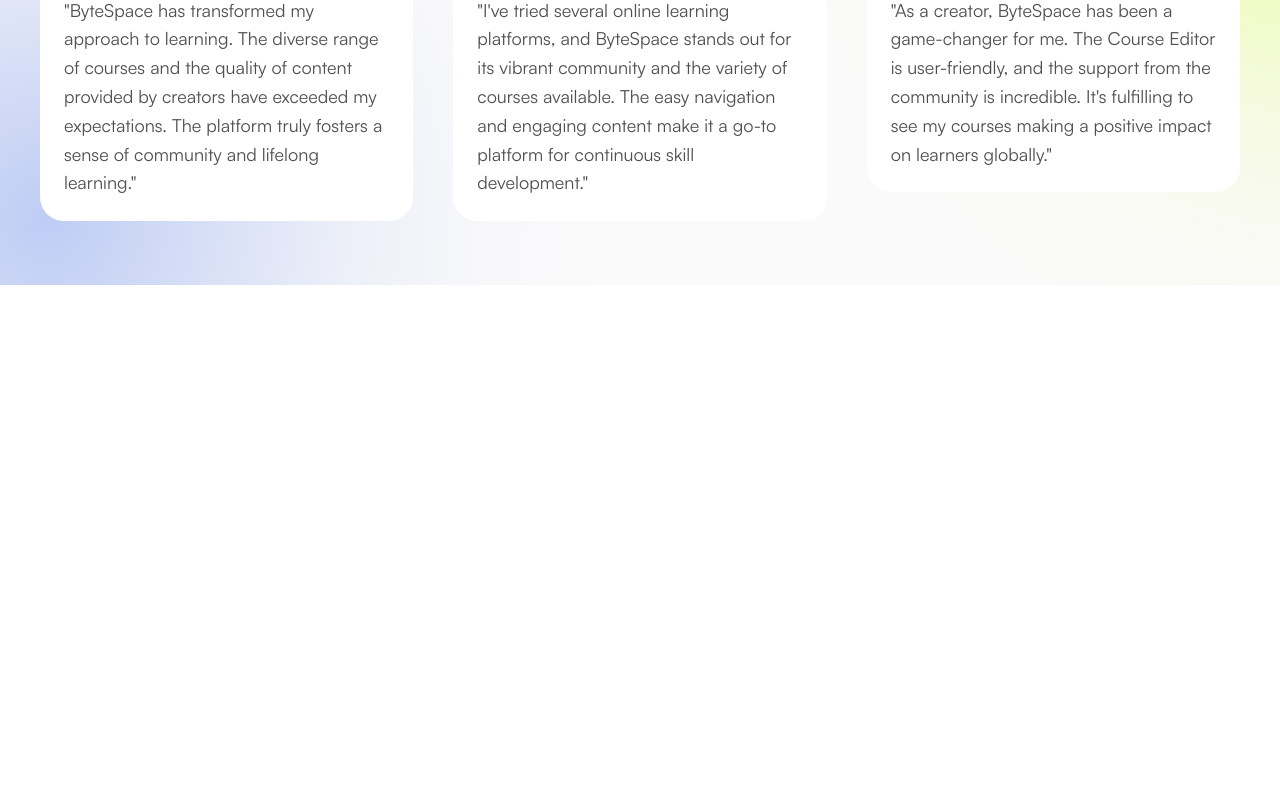
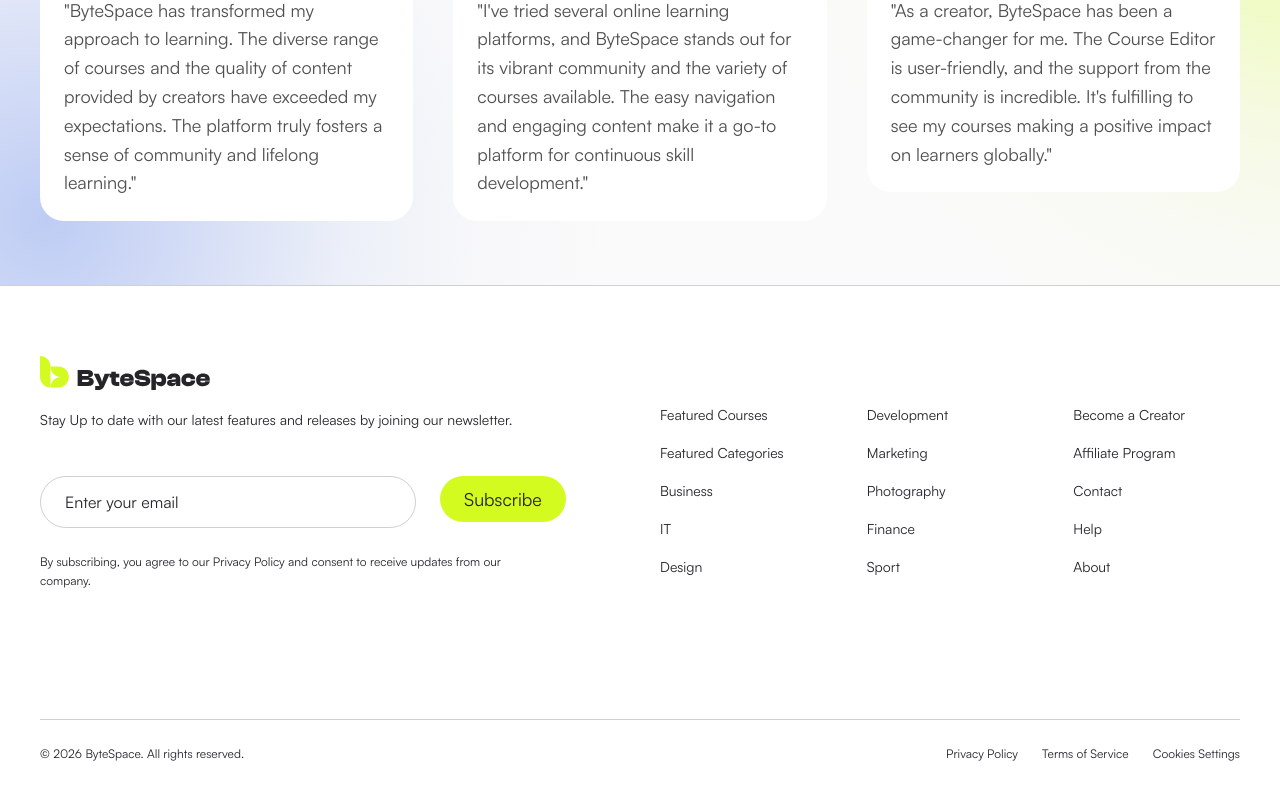
Before and after one commit to Saji-d/bytespace-learn, a Next.js app: page / in a window 1280 px wide. Shown: the part 5567-6367 px from the top of the page. Before the commit the page ends 5852 px from the top, so only its background shows below. Built offline with nearby package versions, Linux system fonts and the light colour scheme.

Commit message:
feat: add footer with newsletter form

```diff
--- /dev/null
+++ b/src/components/forms/TextField.tsx
@@ -0,0 +1,61 @@
+import { useId, type ComponentPropsWithRef } from "react";
+import { cn } from "@/lib/cn";
+
+type Variant = "box" | "pill";
+
+const inputVariants: Record<Variant, string> = {
+  box: "rounded-xl text-body-l placeholder:text-neutral-400",
+  pill: "rounded-full text-body-m placeholder:text-neutral-950",
+};
+
+type TextFieldProps = Omit<ComponentPropsWithRef<"input">, "id"> & {
+  label: string;
+  /** Keeps the label for assistive tech but hides it visually. */
+  hideLabel?: boolean;
+  error?: string;
+  variant?: Variant;
+  inputClassName?: string;
+};
+
+/** Labelled text input with an accessible inline error message. */
+export function TextField({
+  label,
+  hideLabel = false,
+  error,
+  variant = "box",
+  className,
+  inputClassName,
+  ...inputProps
+}: TextFieldProps) {
+  const id = useId();
+  const errorId = `${id}-error`;
+
+  return (
+    <div className={cn("flex flex-col gap-1.5", className)}>
+      <label
+        htmlFor={id}
+        className={cn("text-body-s font-medium text-neutral-950", hideLabel && "sr-only")}
+      >
+        {label}
+      </label>
+      <input
+        id={id}
+        aria-invalid={error ? true : undefined}
+        aria-describedby={error ? errorId : undefined}
+        className={cn(
+          "h-[52px] w-full min-w-0 border bg-white px-6 text-neutral-950 transition-colors",
+          "focus:border-primary-800 focus-visible:outline-offset-0",
+          error ? "border-red-600" : "border-neutral-200 hover:border-neutral-300",
+          inputVariants[variant],
+          inputClassName,
+        )}
+        {...inputProps}
+      />
+      {error && (
+        <p id={errorId} className="text-body-s text-red-600">
+          {error}
+        </p>
+      )}
+    </div>
+  );
+}
--- /dev/null
+++ b/src/components/forms/useValidatedForm.ts
@@ -0,0 +1,60 @@
+"use client";
+
+import { useState, type ChangeEvent, type FormEvent } from "react";
+import type { Validator } from "@/lib/validation";
+
+type Errors<Field extends string> = Partial<Record<Field, string>>;
+
+/**
+ * Client-side validation for uncontrolled forms. Validates every field on
+ * submit, moves focus to the first invalid field, and re-checks a field as the
+ * user corrects it.
+ */
+export function useValidatedForm<Field extends string>(
+  validators: Record<Field, Validator>,
+  onValid: (values: Record<Field, string>, form: HTMLFormElement) => void,
+) {
+  const [errors, setErrors] = useState<Errors<Field>>({});
+  const fields = Object.keys(validators) as Field[];
+
+  function handleSubmit(event: FormEvent<HTMLFormElement>) {
+    event.preventDefault();
+    const form = event.currentTarget;
+    const data = new FormData(form);
+    const values = {} as Record<Field, string>;
+    const nextErrors: Errors<Field> = {};
+
+    for (const field of fields) {
+      const value = String(data.get(field) ?? "");
+      values[field] = value;
+      const error = validators[field](value);
+      if (error) nextErrors[field] = error;
+    }
+
+    setErrors(nextErrors);
+
+    const firstInvalid = fields.find((field) => nextErrors[field]);
+    if (firstInvalid) {
+      const element = form.elements.namedItem(firstInvalid);
+      if (element instanceof HTMLElement) element.focus();
+      return;
+    }
+
+    onValid(values, form);
+  }
+
+  /** Props to spread onto a field: its name, current error and live re-validation. */
+  function field(name: Field) {
+    return {
+      name,
+      error: errors[name],
+      onChange: (event: ChangeEvent<HTMLInputElement>) => {
+        if (!errors[name]) return;
+        const error = validators[name](event.target.value);
+        setErrors((current) => ({ ...current, [name]: error }));
+      },
+    };
+  }
+
+  return { handleSubmit, field };
+}
--- a/src/components/layout/Footer.tsx
+++ b/src/components/layout/Footer.tsx
@@ -1,4 +1,68 @@
-// Placeholder — implemented in a follow-up commit.
+import Link from "next/link";
+import { Container } from "@/components/ui/Container";
+import { Logo } from "@/components/ui/Logo";
+import { cn } from "@/lib/cn";
+import { footerNav, legalNav, sectionIds } from "@/data/navigation";
+import { NewsletterForm } from "./NewsletterForm";
+
+const linkStyles = "rounded-sm transition-colors hover:text-primary-800";
+
 export function Footer() {
-  return <footer />;
+  return (
+    <footer className="border-t border-neutral-200 bg-white text-neutral-950">
+      <Container>
+        <div className="grid gap-y-12 pt-14 lg:grid-cols-12 lg:gap-x-10 lg:pt-[70px]">
+          <section
+            id={sectionIds.newsletter}
+            aria-labelledby="newsletter-heading"
+            className="lg:col-span-6"
+          >
+            <Logo tone="dark" />
+            <h2 id="newsletter-heading" className="sr-only">
+              Newsletter
+            </h2>
+            <p className="mt-3 text-body-s lg:mt-[13px]">
+              Stay Up to date with our latest features and releases by joining our newsletter.
+            </p>
+            <div className="mt-8 lg:mt-11">
+              <NewsletterForm />
+            </div>
+            <p className="mt-6 max-w-[470px] text-body-xs">
+              By subscribing, you agree to our Privacy Policy and consent to receive updates from
+              our company.
+            </p>
+          </section>
+
+          <nav aria-label="Footer" className="lg:col-span-6 lg:pt-10">
+            <div className="grid grid-cols-2 gap-x-6 sm:grid-cols-3 lg:gap-x-10">
+              {footerNav.map((column, index) => (
+                <ul key={index} className="text-body-s leading-[38px]">
+                  {column.map((link) => (
+                    <li key={link.label}>
+                      <Link href={link.href} className={linkStyles}>
+                        {link.label}
+                      </Link>
+                    </li>
+                  ))}
+                </ul>
+              ))}
+            </div>
+          </nav>
+        </div>
+
+        <div className="mt-14 flex flex-col gap-3 border-t border-neutral-200 pt-[22px] pb-11 text-body-xs sm:flex-row sm:items-center sm:justify-between lg:mt-[129px]">
+          <p>&copy; {new Date().getFullYear()} ByteSpace. All rights reserved.</p>
+          <ul aria-label="Legal" className="flex flex-wrap gap-x-6">
+            {legalNav.map((link) => (
+              <li key={link.label}>
+                <Link href={link.href} className={cn(linkStyles, "inline-flex min-h-6 items-center")}>
+                  {link.label}
+                </Link>
+              </li>
+            ))}
+          </ul>
+        </div>
+      </Container>
+    </footer>
+  );
 }
--- /dev/null
+++ b/src/components/layout/NewsletterForm.tsx
@@ -0,0 +1,47 @@
+"use client";
+
+import { useState } from "react";
+import { TextField } from "@/components/forms/TextField";
+import { useValidatedForm } from "@/components/forms/useValidatedForm";
+import { Button } from "@/components/ui/Button";
+import { validateEmail } from "@/lib/validation";
+
+const validators = { email: validateEmail };
+
+export function NewsletterForm() {
+  const [status, setStatus] = useState("");
+  const { handleSubmit, field } = useValidatedForm(validators, ({ email }, form) => {
+    setStatus(`Thanks for subscribing! Updates will go to ${email.trim()}.`);
+    form.reset();
+  });
+
+  return (
+    <form
+      noValidate
+      onSubmit={(event) => {
+        setStatus("");
+        handleSubmit(event);
+      }}
+      aria-label="Newsletter"
+    >
+      <div className="flex items-start gap-3 sm:gap-6">
+        <TextField
+          {...field("email")}
+          label="Email address"
+          hideLabel
+          type="email"
+          inputMode="email"
+          autoComplete="email"
+          placeholder="Enter your email"
+          required
+          variant="pill"
+          className="flex-1 sm:max-w-[376px]"
+        />
+        <Button type="submit">Subscribe</Button>
+      </div>
+      <p role="status" className="text-body-s text-primary-800 not-empty:mt-2">
+        {status}
+      </p>
+    </form>
+  );
+}
--- /dev/null
+++ b/src/lib/validation.ts
@@ -0,0 +1,33 @@
+/** A validator returns an error message, or `undefined` when the value is valid. */
+export type Validator = (value: string) => string | undefined;
+
+const EMAIL_PATTERN = /^[^\s@]+@[^\s@]+\.[^\s@]{2,}$/;
+
+export function isEmail(value: string) {
+  return EMAIL_PATTERN.test(value.trim());
+}
+
+export function required(message: string): Validator {
+  return (value) => (value.trim() ? undefined : message);
+}
+
+export const validateEmail: Validator = (value) => {
+  if (!value.trim()) return "Enter your email address.";
+  if (!isEmail(value)) return "Enter a valid email address, like name@example.com.";
+  return undefined;
+};
+
+export function minLength(length: number, message: string): Validator {
+  return (value) => (value.length >= length ? undefined : message);
+}
+
+/** Runs validators in order and returns the first error. */
+export function compose(...validators: Validator[]): Validator {
+  return (value) => {
+    for (const validate of validators) {
+      const error = validate(value);
+      if (error) return error;
+    }
+    return undefined;
+  };
+}
```
